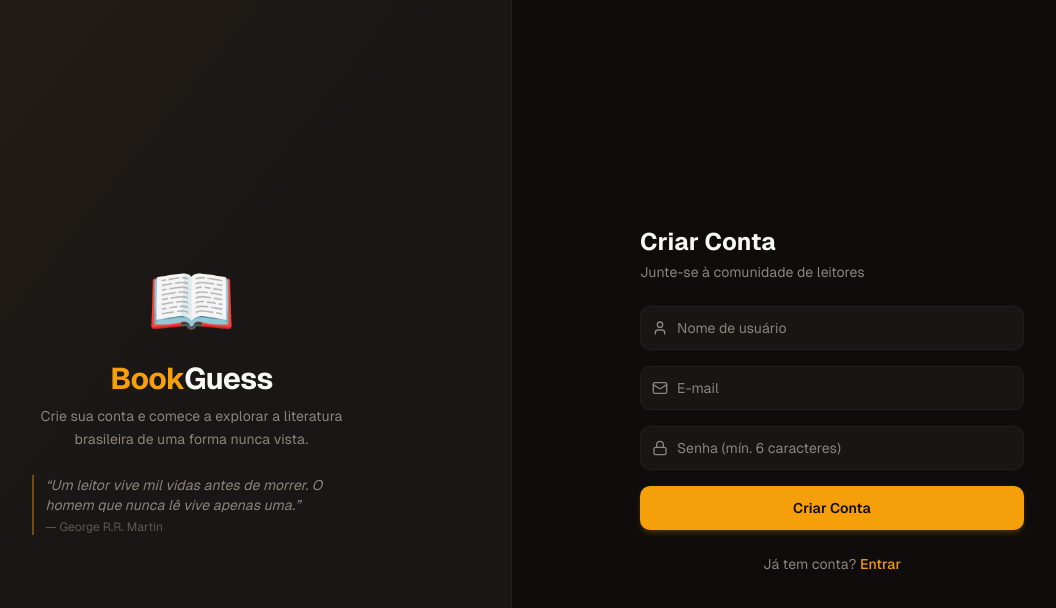
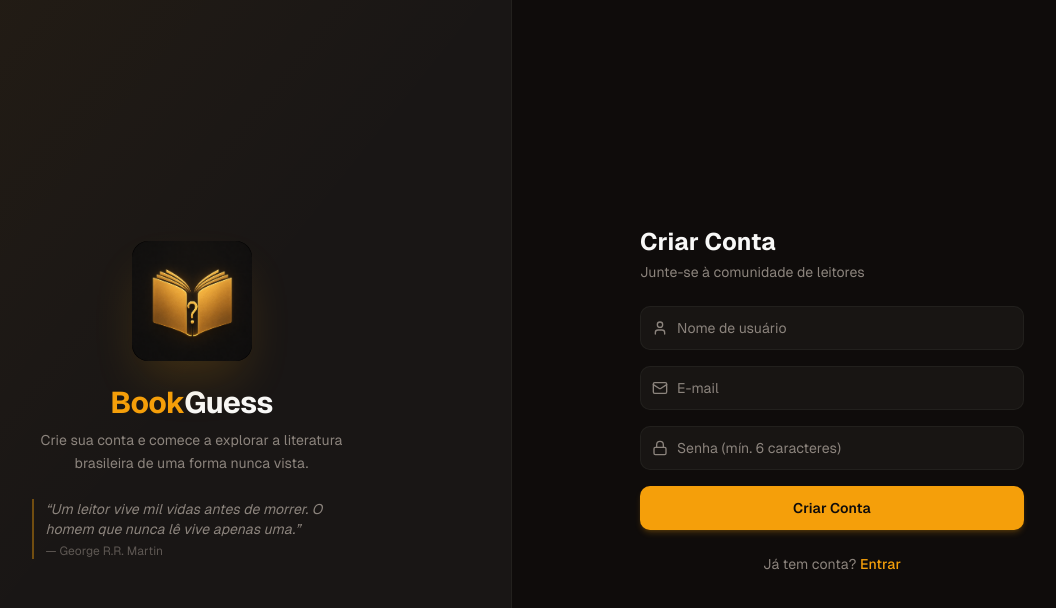
Before and after one commit to BragaNux/lab-g2, a Next.js app in the folder frontend/: page /register in a window 1280 px wide. Shown: the top 608 px of the page, without its empty margins (128-1184 px from the left). Built offline with nearby package versions, Linux system fonts and the light colour scheme; no server answers.

Commit message:
ui: adicionar logo real em toda a aplicacao (navbar, login, register, favicon)

```diff
--- a/frontend/src/app/(auth)/login/page.tsx
+++ b/frontend/src/app/(auth)/login/page.tsx
@@ -3,11 +3,12 @@
 import { useState } from "react"
 import { useRouter, useSearchParams } from "next/navigation"
 import Link from "next/link"
+import Image from "next/image"
 import { api } from "@/lib/api"
 import { setToken } from "@/lib/auth"
 import { Button } from "@/components/ui/button"
 import { Input } from "@/components/ui/input"
-import { Loader2, Mail, Lock, BookOpen } from "lucide-react"
+import { Loader2, Mail, Lock } from "lucide-react"
 import { Suspense } from "react"
 
 function LoginForm() {
@@ -41,7 +42,9 @@ function LoginForm() {
       <div className="hidden lg:flex lg:w-1/2 bg-card border-r border-border/60 flex-col items-center justify-center p-12 relative overflow-hidden">
         <div className="absolute inset-0 bg-gradient-to-br from-primary/5 via-transparent to-transparent" />
         <div className="relative z-10 text-center space-y-6 max-w-xs">
-          <div className="text-7xl animate-float" style={{ animationDuration: "4s" }}>📚</div>
+          <div className="animate-float" style={{ animationDuration: "4s" }}>
+            <Image src="/icon_bookguess.png" alt="BookGuess" width={120} height={120} className="rounded-2xl mx-auto shadow-2xl shadow-primary/20" />
+          </div>
           <div>
             <h1 className="text-3xl font-bold tracking-tight mb-2">
               <span className="text-primary">Book</span>Guess
@@ -70,7 +73,7 @@ function LoginForm() {
         <div className="w-full max-w-sm animate-slide-up">
           {/* Mobile logo */}
           <div className="lg:hidden text-center mb-8">
-            <span className="text-4xl block mb-2">📚</span>
+            <Image src="/icon_bookguess.png" alt="BookGuess" width={64} height={64} className="rounded-xl mx-auto mb-3 shadow-lg shadow-primary/20" />
             <h1 className="text-2xl font-bold">
               <span className="text-primary">Book</span>Guess
             </h1>
--- a/frontend/src/app/(auth)/register/page.tsx
+++ b/frontend/src/app/(auth)/register/page.tsx
@@ -3,6 +3,7 @@
 import { useState } from "react"
 import { useRouter } from "next/navigation"
 import Link from "next/link"
+import Image from "next/image"
 import { api } from "@/lib/api"
 import { Button } from "@/components/ui/button"
 import { Input } from "@/components/ui/input"
@@ -39,7 +40,9 @@ export default function RegisterPage() {
       <div className="hidden lg:flex lg:w-1/2 bg-card border-r border-border/60 flex-col items-center justify-center p-12 relative overflow-hidden">
         <div className="absolute inset-0 bg-gradient-to-br from-primary/5 via-transparent to-transparent" />
         <div className="relative z-10 text-center space-y-6 max-w-xs">
-          <div className="text-7xl animate-float" style={{ animationDuration: "4s" }}>📖</div>
+          <div className="animate-float" style={{ animationDuration: "4s" }}>
+            <Image src="/icon_bookguess.png" alt="BookGuess" width={120} height={120} className="rounded-2xl mx-auto shadow-2xl shadow-primary/20" />
+          </div>
           <div>
             <h1 className="text-3xl font-bold tracking-tight mb-2">
               <span className="text-primary">Book</span>Guess
@@ -59,7 +62,7 @@ export default function RegisterPage() {
       <div className="flex-1 flex items-center justify-center px-6 py-12">
         <div className="w-full max-w-sm animate-slide-up">
           <div className="lg:hidden text-center mb-8">
-            <span className="text-4xl block mb-2">📖</span>
+            <Image src="/icon_bookguess.png" alt="BookGuess" width={64} height={64} className="rounded-xl mx-auto mb-3 shadow-lg shadow-primary/20" />
             <h1 className="text-2xl font-bold">
               <span className="text-primary">Book</span>Guess
             </h1>
--- a/frontend/src/app/layout.tsx
+++ b/frontend/src/app/layout.tsx
@@ -17,6 +17,15 @@ const geistMono = localFont({
 export const metadata: Metadata = {
   title: "BookGuess — Adivinhe o Livro",
   description: "Desafio literário diário: leia o trecho e descubra a obra",
+  icons: {
+    icon: "/icon_bookguess.png",
+    apple: "/icon_bookguess.png",
+  },
+  openGraph: {
+    title: "BookGuess",
+    description: "Desafio literário diário: leia o trecho e descubra a obra",
+    images: ["/icon_bookguess.png"],
+  },
 };
 
 export default function RootLayout({ children }: { children: React.ReactNode }) {
--- a/frontend/src/components/Navbar.tsx
+++ b/frontend/src/components/Navbar.tsx
@@ -1,6 +1,7 @@
 "use client"
 
 import Link from "next/link"
+import Image from "next/image"
 import { usePathname, useRouter } from "next/navigation"
 import { BookOpen, Trophy, Clock, User, Menu, X, LogOut, Shield } from "lucide-react"
 import { useState, useEffect } from "react"
@@ -44,8 +45,14 @@ export function Navbar() {
     <header className="sticky top-0 z-50 border-b border-border/60 bg-background/85 backdrop-blur-md">
       <nav className="max-w-4xl mx-auto px-4 h-14 flex items-center justify-between">
         {/* Logo */}
-        <Link href="/" className="flex items-center gap-2 group">
-          <span className="text-xl transition-transform group-hover:rotate-6">📚</span>
+        <Link href="/" className="flex items-center gap-2.5 group">
+          <Image
+            src="/icon_bookguess.png"
+            alt="BookGuess"
+            width={30}
+            height={30}
+            className="rounded-lg transition-transform group-hover:scale-110"
+          />
           <span className="font-bold text-lg tracking-tight">
             <span className="text-primary">Book</span>Guess
           </span>
```
Also changed, not shown: frontend/public/icon_bookguess.png (added), frontend/src/assets/icon_bookguess.png (added).
